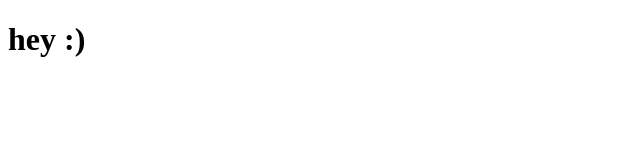
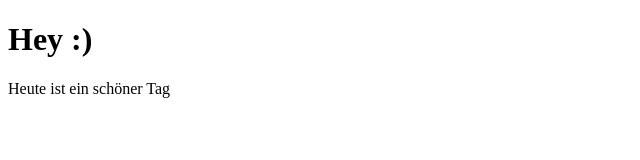
Before and after one commit to lauramoser/GIS-SS2020, a plain HTML site: page Aufgabe00/index.html in a window 1280 px wide. Shown: the whole page, without its empty margins (0-640 px from the left). Drawn offline with Linux system fonts and the light colour scheme.

Commit message:
Aufgabe00 aktualisiert

```diff
--- a/Aufgabe00/index.html
+++ b/Aufgabe00/index.html
@@ -7,7 +7,8 @@
 </head>
 <body>
     <h1>
-        hey :)
+        Hey :)
     </h1>
+    Heute ist ein schöner Tag
 </body>
 </html>
```
